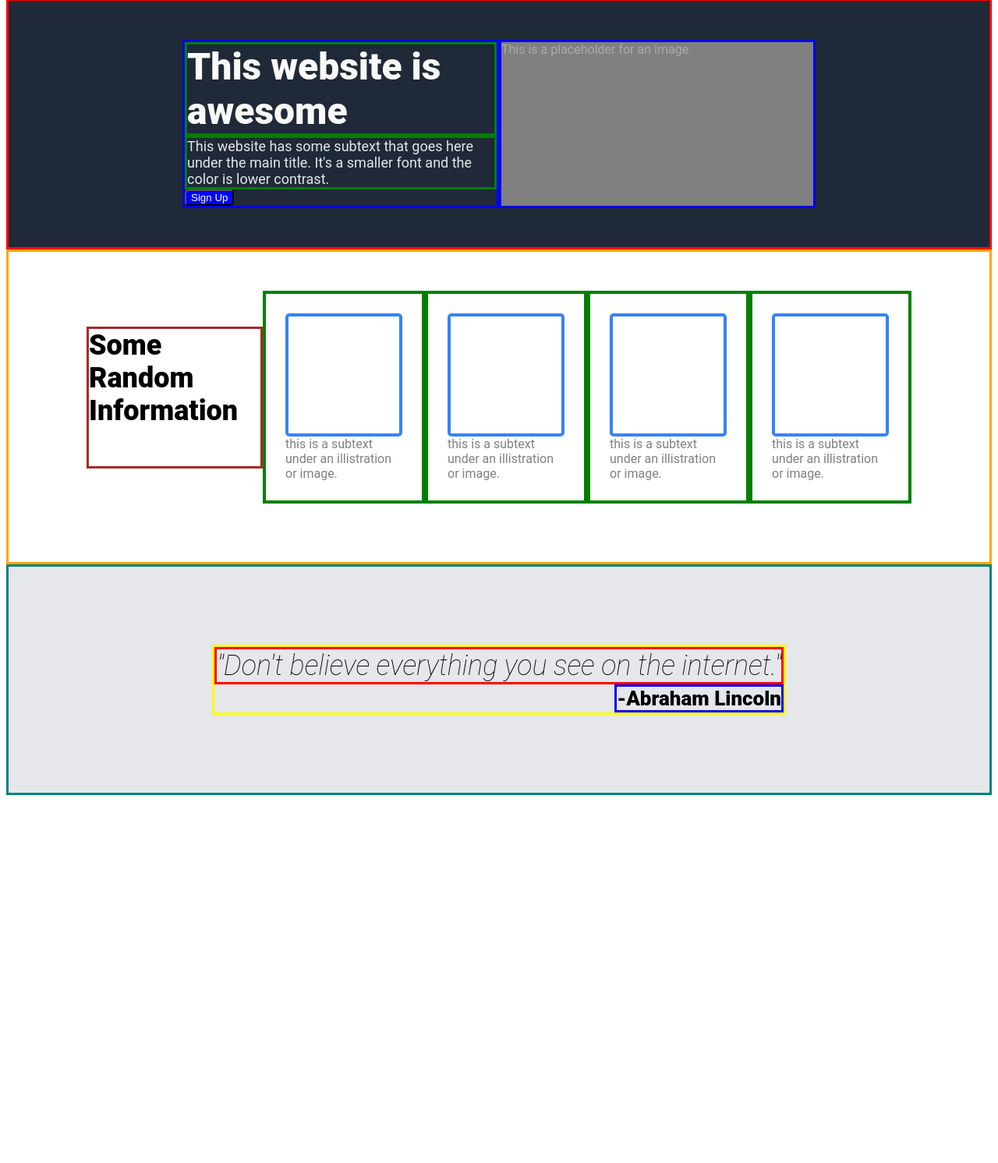
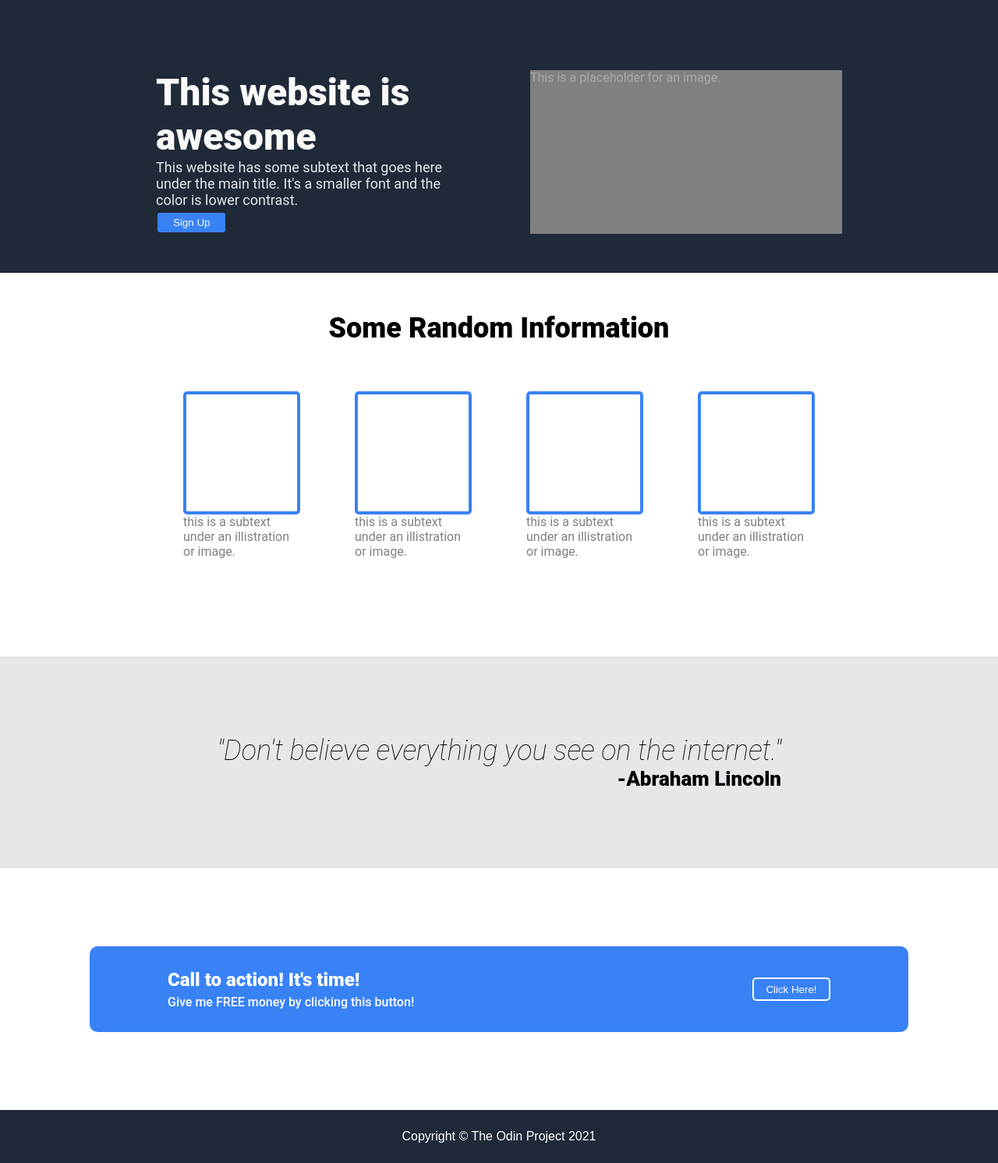
Before and after one commit to sbw22/TOP-landing-page, a plain HTML site: page index.html in a window 1280 px wide. Shown: the part 67-1559 px from the top of the page at 78% size. Before the commit the page ends 1095 px from the top, so only its background shows below. Drawn offline with Linux system fonts and the light colour scheme.

Commit message:
added to index.html and styles.css

```diff
--- a/index.html
+++ b/index.html
@@ -25,7 +25,7 @@
             <div class="cone1">
                 <div class="cone1a">This website is awesome</div>
                 <div class="cone1b">This website has some subtext that goes here under the main title. It's a smaller font and the color is lower contrast.</div>
-                <button type="button">Sign Up</button>
+                <button type="button" class="cone1button">Sign Up</button>
 
 
             </div>
@@ -39,9 +39,10 @@
 
         <div class="ctwo">
 
+            <div class="wholecontainer">
             <div class=ctwoheader>Some Random Information</div>
 
-
+            <div class="boxcontainer">
             <div class="box">
                <div class="boxa"></div>
                this is a subtext under an illistration or image.
@@ -58,6 +59,9 @@
                <div class="boxa"></div>
                this is a subtext under an illistration or image.
            </div>
+           </div>
+           </div>
+
 
 
         </div>
@@ -77,11 +81,20 @@
 
 
         <div class="cfour">
+            <div class="cfourcontentcontainer">
+                <div class="cfourcontent1">
+                    <div class="cfourcontent1a">Call to action! It's time!</div>
+                    <div class="cfourcontent1b">Give me FREE money by clicking this button!</div>
+                </div>
+                <button class="cfourbutton" type="button"><a class="buttonlink" target="_blank" href="https://www.google.com/?safe=active&ssui=on">Click Here!</a></button>
+            </div>
+
 
         </div>
 
 
         <div class="footer">
+            <div class="copyright">Copyright © The Odin Project 2021</div>
 
         </div>
 
--- a/styles.css
+++ b/styles.css
@@ -1,7 +1,9 @@
 body{
 display: flex;
+margin: 0px;
 flex-direction: column;
 font-family: Roboto, "courier new";
+
 }
 
 /* header */
@@ -27,98 +29,53 @@ ul{
     color: #e5e7eb;
     font-size: 18px;
 }
-
-
-
-.cthree{
-    border: solid teal;
-    padding: 100px;
-    background-color: #e5e7eb;
-    display: flex;
-    flex-direction: column;
-    justify-content: center;
-    align-items: center;
-
-}
-.quote{
-    border: solid red;
-    font-size: 36px;
-    font-style: italic;
-    font-weight: 100;
-}
-.quoter{
-    border: solid blue;
-    align-items: flex-end;
-    justify-content: flex-end;
-    align-self: flex-end;
-    font-size: 26px;
-    font-weight: 900;
-}
-.quotecontainer{
-    border: solid yellow;
-    display: flex;
-    flex-direction: column;
-    max-width: 1200px;
-}
-
-
-.cfour{
-
-}
-
-.footer{
-
-}
-
-
-
-
-
-
-
-
-
  /* content 1 */
 
 .cone{
     display: flex;
-    border: solid red;
+
     flex: 1 1 auto;
     flex-direction: row;
     background-color: #1f2937;
     justify-content: center;
     align-content: center;
     padding: 50px;
+    padding-top: 100px;
 }
-button{
+.cone1button{
     max-width: 100px;
-    background-color: blue;
+    background-color: #3882f6;
     color: white;
     border-radius: 5px;
+    padding: 5px 20px;
+    border: 2px solid #1f2937;
+    margin-top: 4px;
 }
 .cone1{
-    border: solid blue;
+
     display: flex;
     flex: 1 1 auto;
     justify-content: flex-start;
     flex-wrap: wrap;
     max-width: 400px;
+    margin-right: 80px;
+
 }
 .cone1a{
     font-size: 48px;
     font-weight: 800;
     color: #f9faf8;
-    border: solid green;
+
 
 }
 .cone1b{
     font-size: 18px;
     color: #e5e7eb;
     flex-wrap: wrap;
-    border: solid green;
+
 }
 .cone2{
-    border: solid blue;
+
     background-color: gray;
     color: darkgray;
     max-width: 400px;
@@ -130,18 +87,38 @@ button{
 
 /* content two */
 .ctwo{
-    border: solid orange;
+
     display: flex;
+    flex-direction: column;
 
     flex: 1 1 auto;
-    align-items: center;
-    justify-content: space-between;
+    align-items: stretch;
+    justify-content: center;
     padding: 50px 100px 75px 100px;
 }
+
+
+
+.boxcontainer{
+    display: flex;
+    flex: 1 1 auto;
+    box-sizing: border-box;
+
+    justify-content: center;
+    align-items: center;
+    padding: 25px;
+    column-gap: 20px;
+
+
+
+
+
+}
+
 .box{
 display: flex;
 flex: 1 1 auto;
-border: solid green 4px;
+
 padding: 25px;
 justify-content: center;
 align-items: center;
@@ -151,20 +128,123 @@ font-size: 16px;
 max-width: 150px;
 }
 
+
 .boxa{
     border: solid #3882f6 4px;
     border-radius: 5px;
     width: 150px;
     height: 150px;
 
+
 }
 
 .ctwoheader{
+    display: flex;
     font-size: 36px;
     font-weight: 800;
-    padding-bottom: 50px;
-    border: solid brown;
+    padding-bottom: 10px;
+
+    justify-content:center;
+    align-self: center;
+
+}
+
+
+
+/* content three */
+.cthree{
+
+    padding: 100px;
+    background-color: #e5e7eb;
     display: flex;
-    justify-content:center;
-    justify-self: center;
+    flex-direction: column;
+    justify-content: center;
+    align-items: center;
+
 }
+.quote{
+
+    font-size: 36px;
+    font-style: italic;
+    font-weight: 100;
+}
+.quoter{
+
+    align-items: flex-end;
+    justify-content: flex-end;
+    align-self: flex-end;
+    font-size: 26px;
+    font-weight: 900;
+}
+.quotecontainer{
+
+    display: flex;
+    flex-direction: column;
+    max-width: 1200px;
+}
+
+/* content four */
+.cfour{
+    display: flex;
+    flex: 1 1 auto;
+
+    justify-content: center;
+    align-items: center;
+    padding: 100px;
+    background-color: white;
+    color: white;
+}
+.cfourcontentcontainer{
+
+    padding: 25px;
+    display: flex;
+    align-items: center;
+    background-color: #3882f6;
+    border-radius: 10px;
+
+
+    width: 1000px;
+    height: 60px;
+}
+.cfourcontent1{
+
+    margin-left: 75px;
+}
+.cfourcontent1a{
+    font-weight: 900;
+    font-size: 24px;
+    margin-bottom: 5px;
+}
+.cfourcontent1b{
+    font-weight: 500;
+}
+.cfourbutton{
+
+    margin-left: auto;
+    background-color: #3882f6;
+    border-radius: 5px;
+    border-color: white;
+    color: white;
+    height: 30px;
+    width: 100px;
+    border: 2px solid white;
+    margin-right: 75px;
+    padding-top: 4px;
+    padding-bottom: 4px;
+}
+.buttonlink{
+    text-decoration: none;
+    color: white;
+
+}
+
+
+/* footer */
+.footer{
+    background-color: #1f2937;
+    color: white;
+    padding: 25px;
+    display: flex;
+    justify-content: center;
+    font-family: arial;
+}
```
